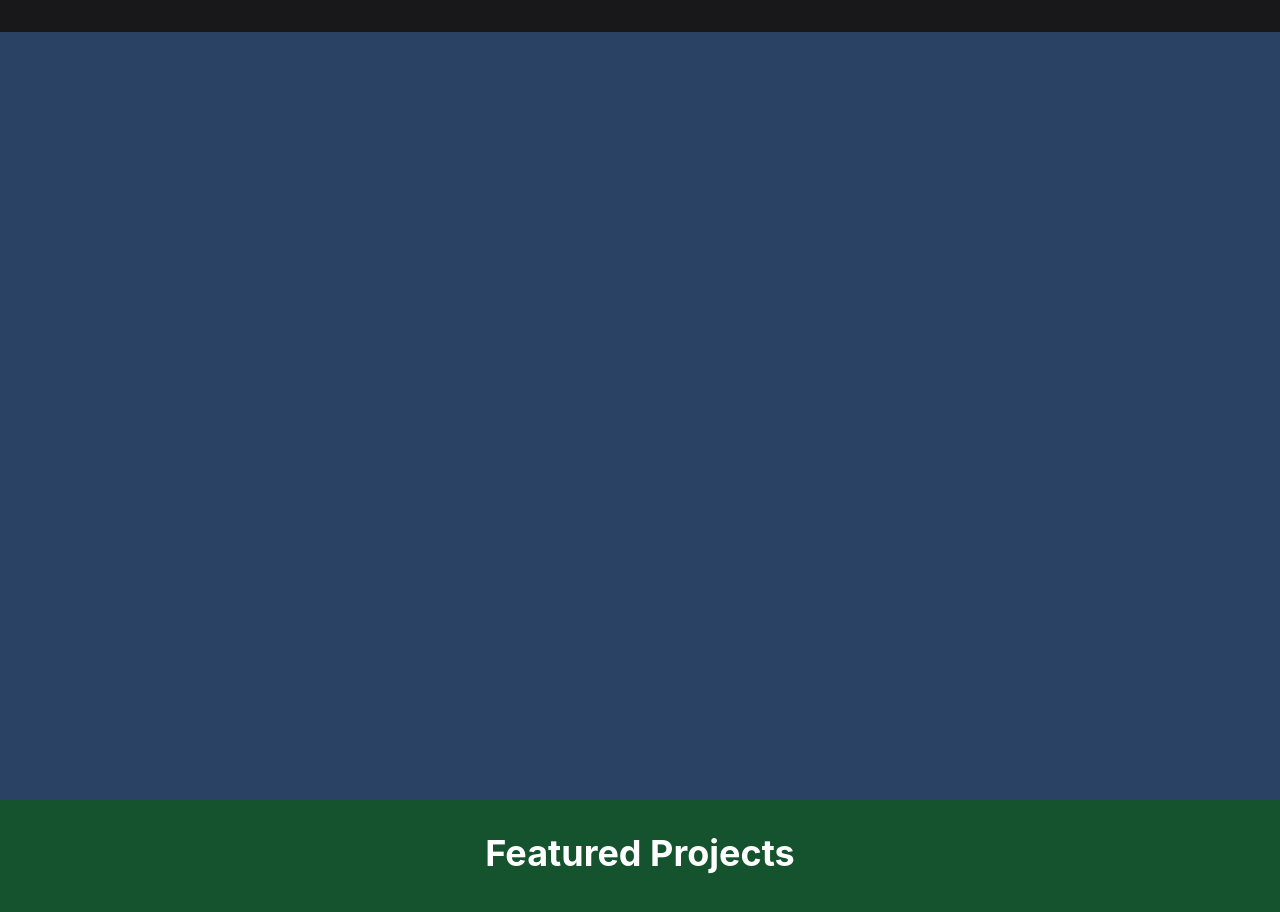
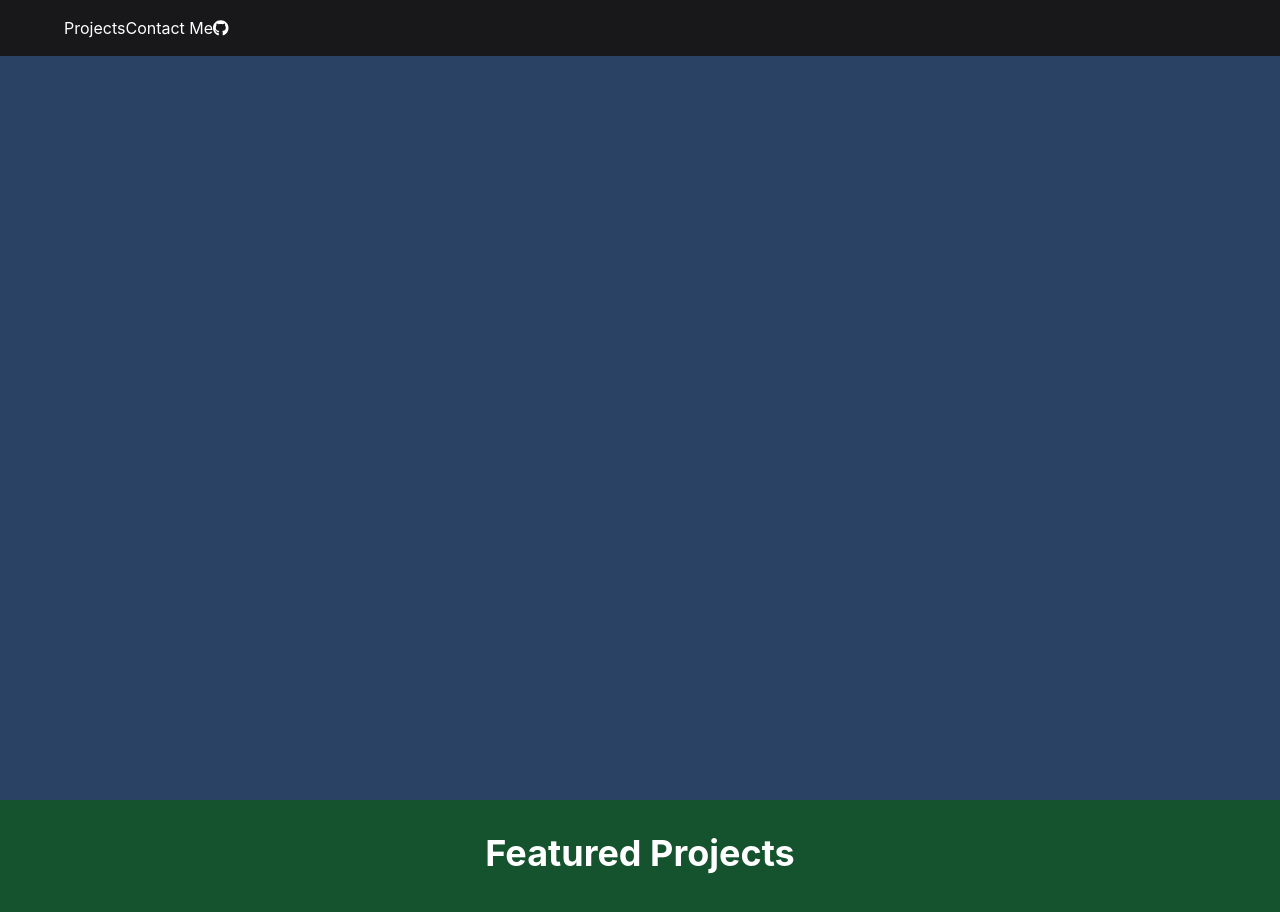
Before and after one commit to hbsbashitha/portfolio-app, a React (Create React App) app: page / in a window 1280 px wide. Shown: the top 912 px of the page. Built offline with nearby package versions, Linux system fonts and the light colour scheme.

Commit message:
add some parts

```diff
--- a/public/index.html
+++ b/public/index.html
@@ -24,6 +24,11 @@
       work correctly both with client-side routing and a non-root public URL.
       Learn how to configure a non-root public URL by running `npm run build`.
     -->
+
+    <link href="https://maxcdn.bootstrapcdn.com/font-awesome/4.7.0/css/font-
+awesome.min.css" rel="stylesheet" integrity="sha384-
+wvfXpqpZZVQGK6TAh5PVlGOfQNHSoD2xbE+QkPxCAFlNEevoEH3Sl0sibVcOQVnN"
+crossorigin="anonymous">
     <title>React App</title>
   </head>
   <body>
--- a/src/components/Header.js
+++ b/src/components/Header.js
@@ -8,6 +8,7 @@ import {
   faStackOverflow,
 } from "@fortawesome/free-brands-svg-icons";
 import { Box, HStack } from "@chakra-ui/react";
+import { faCoffee } from '@fortawesome/free-solid-svg-icons'
 
 const socials = [
   {
@@ -15,7 +16,6 @@ const socials = [
     url: "mailto: hello@example.com",
   },
   {
-
     icon: faGithub,
     url: "https://github.com",
   },
@@ -65,15 +65,22 @@ const Header = () => {
           alignItems="center"
         >
           <nav>
+
             {/* Add social media links based on the `socials` data */}
 
-            {socials.map((i) => {
+            {/* {socials.map((i) => {
               <FontAwesomeIcon icon={i.icon} size="2x" />
-            })}
+            })} */}
+<a>Projects</a>
+<a>Contact Me</a>
+<FontAwesomeIcon icon={faGithub} />
+
+
           </nav>
           <nav>
             <HStack spacing={8}>
               {/* Add links to Projects and Contact me section */}
+
             </HStack>
           </nav>
         </HStack>
```
